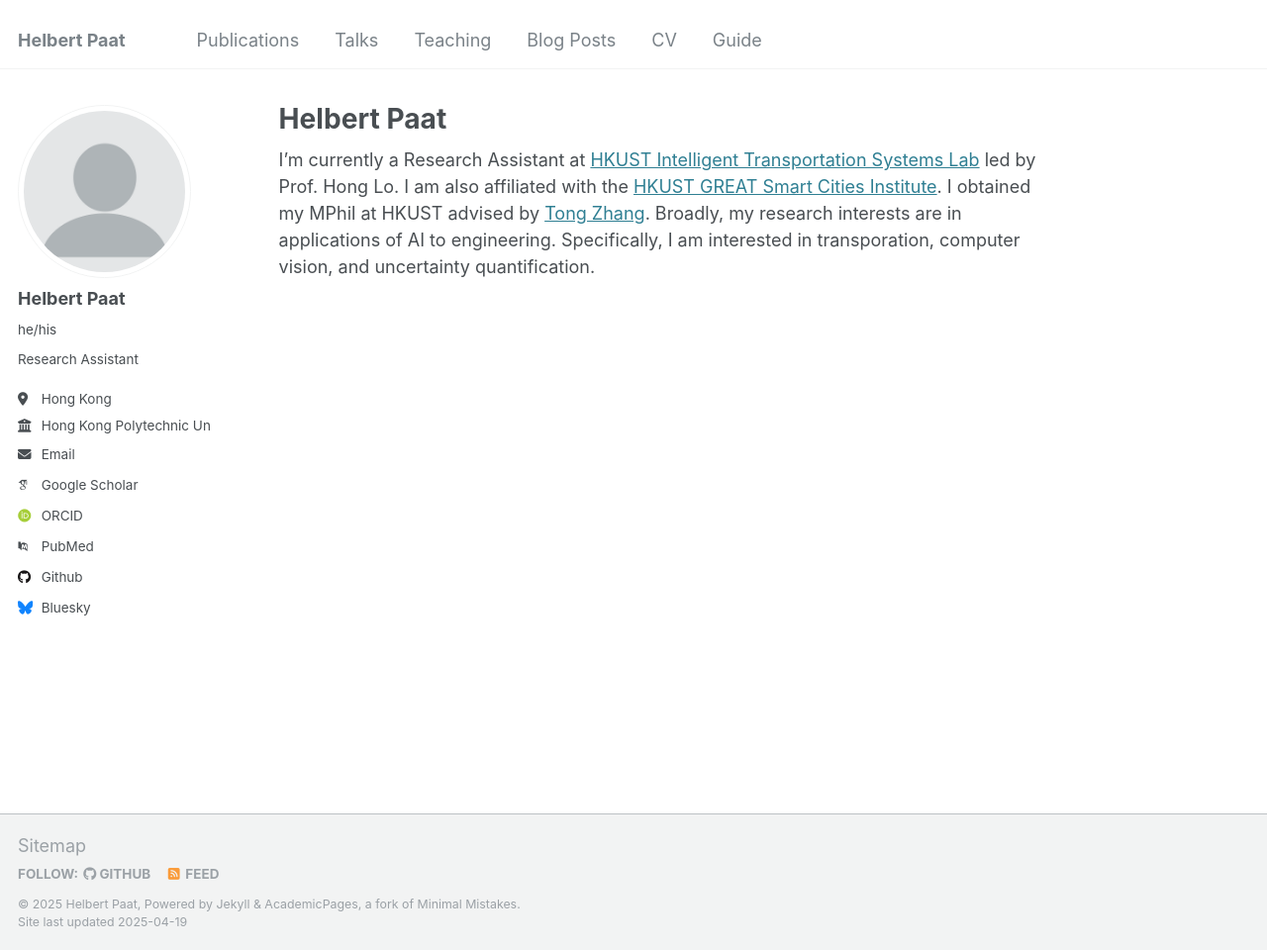
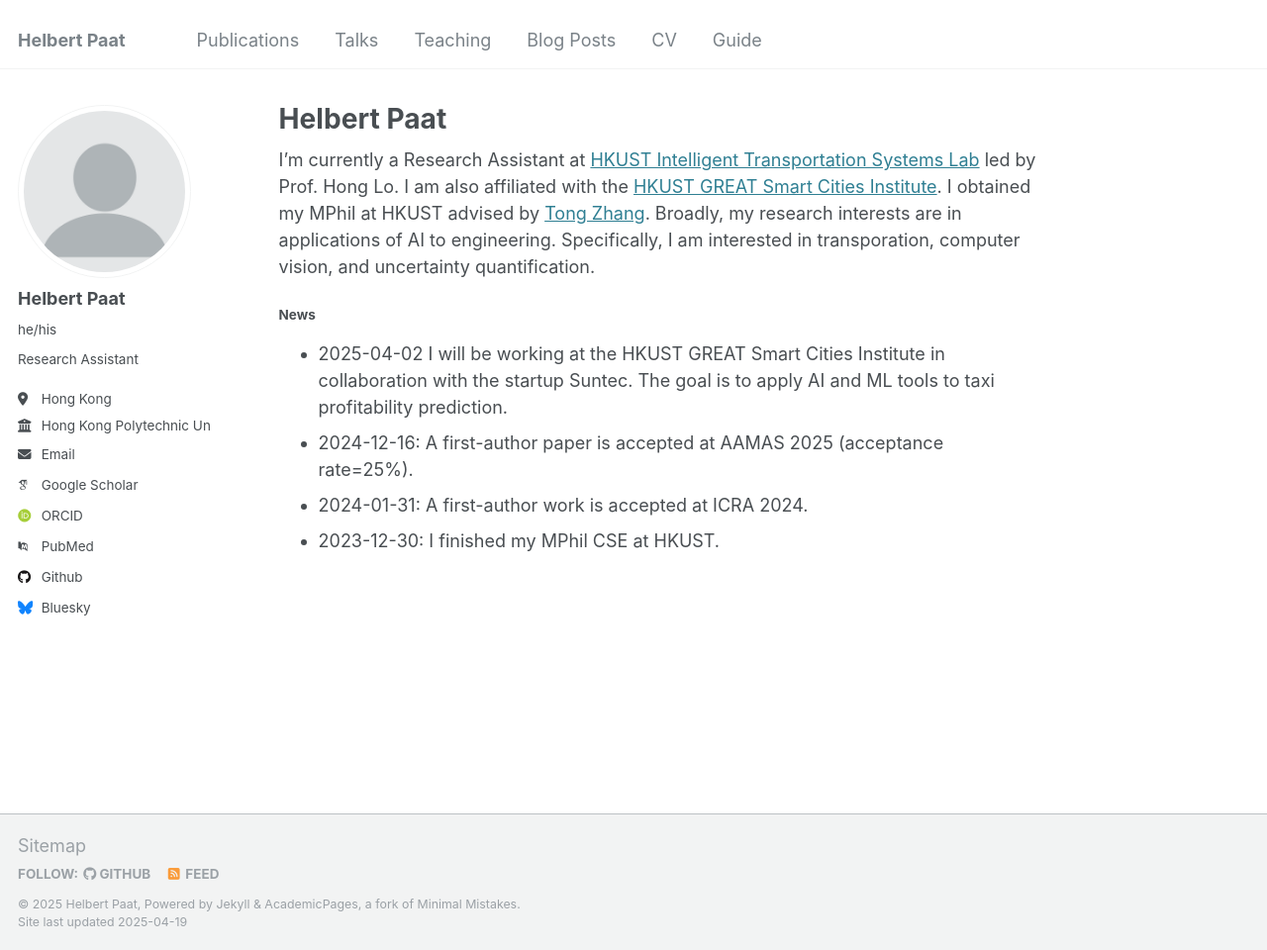
Before and after one commit to paathelb/paathelb.github.io, a Jekyll site: the page built from _pages/about.md, in a window 1280 px wide and 960 px high. Shown: the whole window at 99% size. Built offline with Jekyll 4.4.1, drawn with Linux system fonts in a browser that asks for light colours; some web fonts are replaced.

Commit message:
Update about.md

```diff
--- a/_pages/about.md
+++ b/_pages/about.md
@@ -51,3 +51,9 @@ More info about configuring Academic Pages can be found in [the guide](https://a
 -->
 
 I'm currently a Research Assistant at [HKUST Intelligent Transportation Systems Lab](https://sites.google.com/view/hkustits/home) led by Prof. Hong Lo. I am also affiliated with the [HKUST GREAT Smart Cities Institute](https://gsc.hkust.edu.hk/). I obtained my MPhil at HKUST advised by [Tong Zhang](https://tongzhang-ml.org/). Broadly, my research interests are in applications of AI to engineering. Specifically, I am interested in transporation, computer vision, and uncertainty quantification.
+
+#### News
+- 2025-04-02 I will be working at the HKUST GREAT Smart Cities Institute in collaboration with the startup Suntec. The goal is to apply AI and ML tools to taxi profitability prediction.
+- 2024-12-16: A first-author paper is accepted at AAMAS 2025 (acceptance rate=25%).
+- 2024-01-31: A first-author work is accepted at ICRA 2024.
+- 2023-12-30: I finished my MPhil CSE at HKUST.
```
